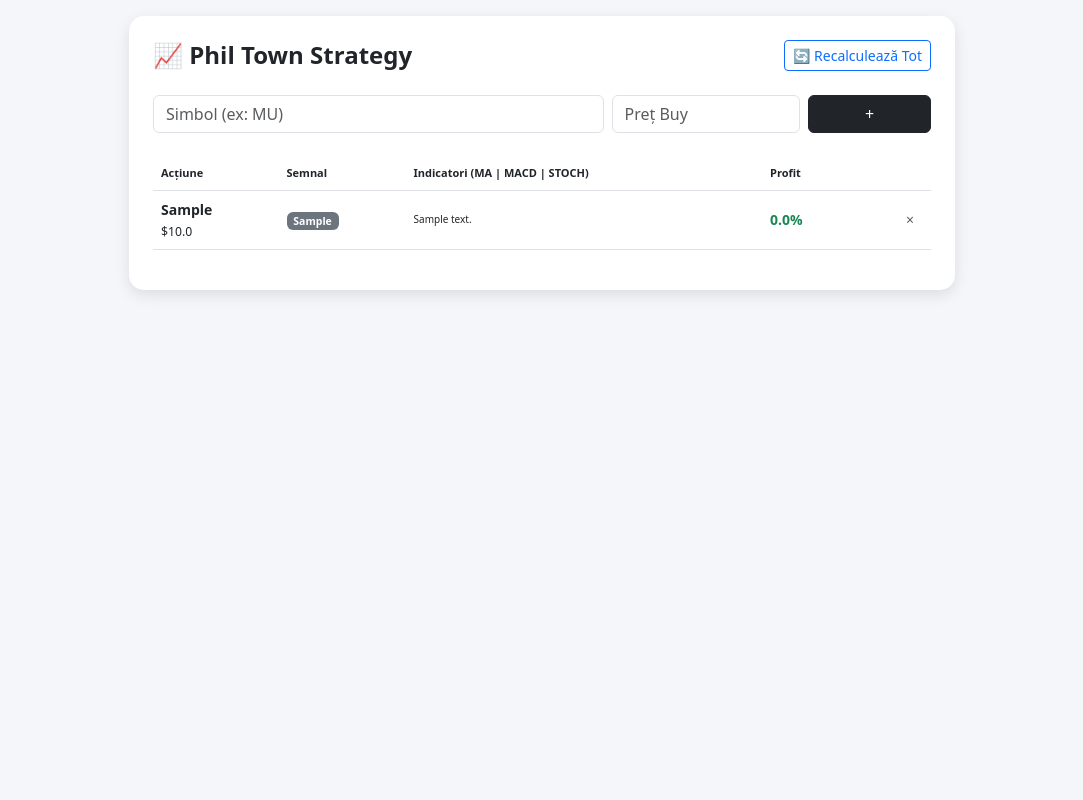
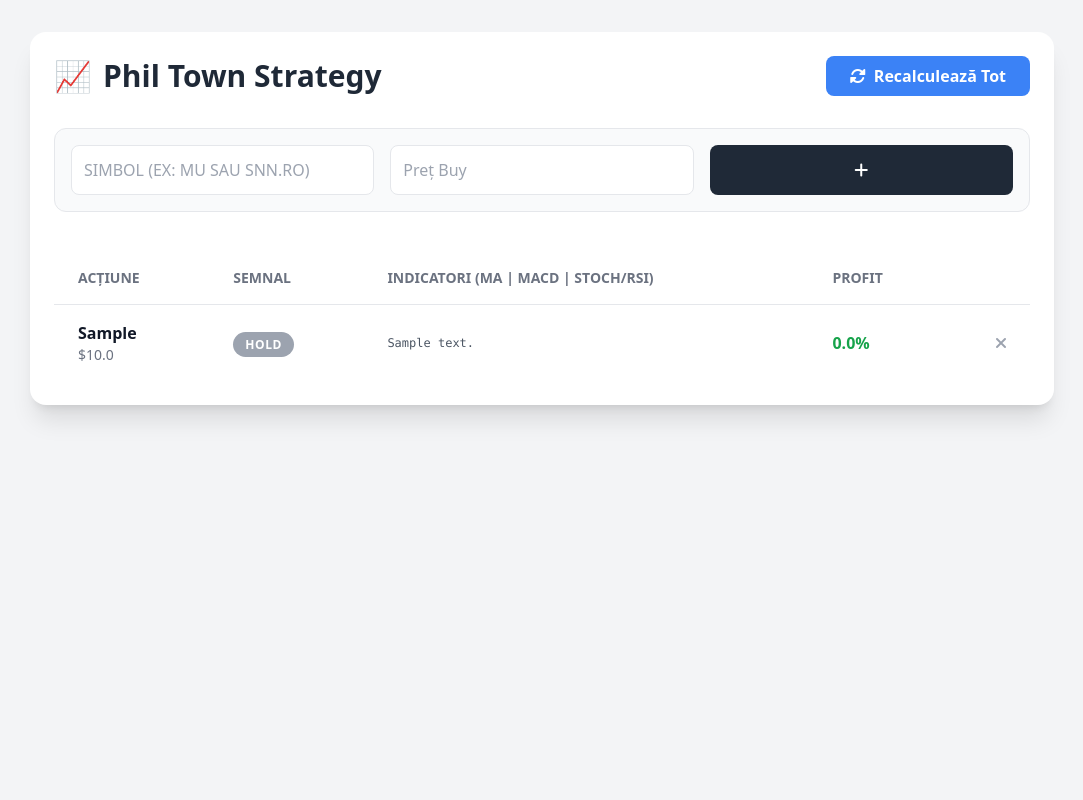
Before and after one commit to constantinionalex/Portofoliu_Revolut, a Flask app: page / in a window 1280 px wide. Shown: the whole page, without its empty margins (98-1181 px from the left). Run offline with Flask 3, Linux system fonts and the light colour scheme; tables that the repository leaves empty hold one stand-in row (values such as "Sample post"); some libraries are stand-ins or nearby versions.

Commit message:
Update index.html

```diff
--- a/templates/index.html
+++ b/templates/index.html
@@ -3,99 +3,113 @@
 <head>
     <meta charset="UTF-8">
     <meta name="viewport" content="width=device-width, initial-scale=1.0">
-    <title>Rule #1 Portfolio</title>
-    <link href="https://cdn.jsdelivr.net/npm/bootstrap@5.3.0/dist/css/bootstrap.min.css" rel="stylesheet">
-    <style>
-        body { background: #f4f6f9; font-size: 14px; }
-        .card { border-radius: 15px; border: none; box-shadow: 0 5px 15px rgba(0,0,0,0.1); }
-        .badge-buy { background: #28a745; color: white; }
-        .badge-sell { background: #dc3545; color: white; }
-        .badge-hold { background: #6c757d; color: white; }
-        #autocomplete-results { position: absolute; z-index: 1000; width: 100%; top: 40px; }
-        .tech-text { font-size: 10px; color: #7f8c8d; }
-    </style>
+    <title>Phil Town Strategy - Portofoliu</title>
+    <script src="https://cdn.tailwindcss.com"></script>
+    <link rel="stylesheet" href="https://cdnjs.cloudflare.com/ajax/libs/font-awesome/6.0.0/css/all.min.css">
 </head>
-<body class="p-3">
-<div class="container" style="max-width: 850px;">
-    <div class="card p-4">
-        <div class="d-flex justify-content-between align-items-center mb-4">
-            <h4 class="fw-bold m-0">📈 Phil Town Strategy</h4>
-            <button onclick="manualRefresh()" id="btn-refresh" class="btn btn-sm btn-outline-primary">🔄 Recalculează Tot</button>
+<body class="bg-gray-100 min-h-screen p-4 md:p-8">
+    <div class="max-w-5xl mx-auto bg-white rounded-2xl shadow-xl p-6">
+
+        <div class="flex flex-col md:flex-row justify-between items-center mb-8 gap-4">
+            <h1 class="text-3xl font-extrabold text-gray-800 flex items-center">
+                <span class="mr-3">📈</span> Phil Town Strategy
+            </h1>
+            <button onclick="refreshAll()" id="refreshBtn" class="bg-blue-500 hover:bg-blue-600 text-white px-6 py-2 rounded-lg font-bold transition flex items-center">
+                <i class="fas fa-sync-alt mr-2"></i> Recalculează Tot
+            </button>
         </div>
 
-        <div class="row g-2 mb-4 position-relative">
-            <div class="col-7 position-relative">
-                <input type="text" id="symbol" class="form-control" placeholder="Simbol (ex: MU)" autocomplete="off">
-                <div id="autocomplete-results" class="list-group"></div>
-            </div>
-            <div class="col-3"><input type="number" id="price" class="form-control" placeholder="Preț Buy"></div>
-            <div class="col-2"><button onclick="addStock()" class="btn btn-dark w-100">+</button></div>
-        </div>
+        <form id="addForm" class="grid grid-cols-1 md:grid-cols-3 gap-4 mb-10 bg-gray-50 p-4 rounded-xl border border-gray-200">
+            <input type="text" name="symbol" placeholder="Simbol (ex: MU sau SNN.RO)" required class="p-3 border rounded-lg focus:ring-2 focus:ring-blue-400 outline-none uppercase">
+            <input type="number" step="0.0001" name="price" placeholder="Preț Buy" required class="p-3 border rounded-lg focus:ring-2 focus:ring-blue-400 outline-none">
+            <button type="submit" class="bg-gray-800 hover:bg-black text-white p-3 rounded-lg font-bold transition">
+                <i class="fas fa-plus"></i>
+            </button>
+        </form>
 
-        <div class="table-responsive">
-            <table class="table align-middle">
+        <div class="overflow-x-auto">
+            <table class="w-full text-left border-collapse">
                 <thead>
-                    <tr class="text-muted" style="font-size: 11px;">
-                        <th>Acțiune</th>
-                        <th>Semnal</th>
-                        <th>Indicatori (MA | MACD | STOCH)</th>
-                        <th>Profit</th>
-                        <th></th>
+                    <tr class="text-gray-500 border-b text-sm uppercase">
+                        <th class="px-6 py-4">Acțiune</th>
+                        <th class="px-6 py-4">Semnal</th>
+                        <th class="px-6 py-4">Indicatori (MA | MACD | STOCH/RSI)</th>
+                        <th class="px-6 py-4">Profit</th>
+                        <th class="px-6 py-4"></th>
                     </tr>
                 </thead>
-                <tbody>
-                    {% for s in stocks %}
-                    <tr>
-                        <td><b class="d-block">{{ s.symbol }}</b><small>${{ s.current_price }}</small></td>
-                        <td><span class="badge {{ 'badge-buy' if s.last_signal == 'BUY' else 'badge-sell' if s.last_signal == 'SELL' else 'badge-hold' }}">{{ s.last_signal }}</span></td>
-                        <td class="tech-text">{{ s.tech_details }}</td>
-                        <td class="fw-bold {{ 'text-success' if s.current_price >= s.purchase_price else 'text-danger' }}">
-                            {{ (((s.current_price - s.purchase_price)/s.purchase_price)*100)|round(1) }}%
+                <tbody class="divide-y divide-gray-100">
+                    {% for stock in stocks %}
+                    <tr class="hover:bg-gray-50 transition">
+                        <td class="px-6 py-4">
+                            <div class="font-bold text-gray-900">{{ stock.symbol }}</div>
+                            <div class="text-sm text-gray-500">
+                                {% if '.RO' in stock.symbol or '.BVB' in stock.symbol %}
+                                    {{ stock.current_price }} RON
+                                {% else %}
+                                    ${{ stock.current_price }}
+                                {% endif %}
+                            </div>
                         </td>
-                        <td class="text-end"><button onclick="del({{s.id}})" class="btn btn-sm text-muted">×</button></td>
+                        <td class="px-6 py-4">
+                            {% if stock.last_signal == 'BUY' %}
+                                <span class="bg-green-500 text-white px-3 py-1 rounded-full text-xs font-bold uppercase tracking-wider">BUY</span>
+                            {% elif stock.last_signal == 'SELL' %}
+                                <span class="bg-red-500 text-white px-3 py-1 rounded-full text-xs font-bold uppercase tracking-wider">SELL</span>
+                            {% else %}
+                                <span class="bg-gray-400 text-white px-3 py-1 rounded-full text-xs font-bold uppercase tracking-wider">HOLD</span>
+                            {% endif %}
+                        </td>
+                        <td class="px-6 py-4 text-xs font-mono text-gray-600">
+                            {{ stock.tech_details }}
+                        </td>
+                        <td class="px-6 py-4 font-bold">
+                            {% set profit = ((stock.current_price - stock.purchase_price) / stock.purchase_price * 100) if stock.purchase_price > 0 else 0 %}
+                            <span class="{{ 'text-green-600' if profit >= 0 else 'text-red-600' }}">
+                                {{ "%.1f"|format(profit) }}%
+                            </span>
+                        </td>
+                        <td class="px-6 py-4 text-right">
+                            <button onclick="deleteStock({{ stock.id }})" class="text-gray-400 hover:text-red-500 transition">
+                                <i class="fas fa-times"></i>
+                            </button>
+                        </td>
                     </tr>
                     {% endfor %}
                 </tbody>
             </table>
         </div>
     </div>
-</div>
 
-<script>
-    const input = document.getElementById('symbol');
-    const results = document.getElementById('autocomplete-results');
+    <script>
+        // Adăugare acțiune
+        document.getElementById('addForm').onsubmit = async (e) => {
+            e.preventDefault();
+            const formData = new FormData(e.target);
+            await fetch('/add', { method: 'POST', body: formData });
+            location.reload();
+        };
 
-    input.addEventListener('input', async () => {
-        if (input.value.length < 2) { results.innerHTML = ''; return; }
-        try {
-            const r = await fetch(`/search?q=${input.value}`);
-            const data = await r.json();
-            results.innerHTML = data.map(i => `
-                <button class="list-group-item list-group-item-action" onclick="sel('${i.symbol}')">
-                    <b>${i.symbol}</b> <small>- ${i.name}</small>
-                </button>`).join('');
-        } catch (e) { console.error(e); }
-    });
+        // Ștergere acțiune
+        async function deleteStock(id) {
+            if(confirm('Ștergi această acțiune?')) {
+                await fetch(`/delete/${id}`, { method: 'DELETE' });
+                location.reload();
+            }
+        }
 
-    function sel(s) { input.value = s; results.innerHTML = ''; }
+        // Recalculare asincronă
+        async function refreshAll() {
+            const btn = document.getElementById('refreshBtn');
+            btn.disabled = true;
+            btn.innerHTML = '<i class="fas fa-spinner fa-spin mr-2"></i> Procesez...';
 
-    async function addStock() {
-        const f = new FormData();
-        f.append('symbol', input.value);
-        f.append('price', document.getElementById('price').value);
-        await fetch('/add', {method: 'POST', body: f});
-        location.reload();
-    }
+            await fetch('/refresh_manual');
+            alert("Am pornit actualizarea în fundal. Dă un refresh paginii peste 1-2 minute.");
 
-    async function manualRefresh() {
-        const btn = document.getElementById('btn-refresh');
-        btn.innerText = "⏳ Se calculează...";
-        btn.disabled = true;
-        await fetch('/refresh_manual');
-        location.reload();
-    }
-
-    async function del(id) { if(confirm('Ștergi?')) { await fetch('/delete/'+id, {method:'DELETE'}); location.reload(); } }
-</script>
+            btn.disabled = false;
+            btn.innerHTML = '<i class="fas fa-sync-alt mr-2"></i> Recalculează Tot';
+        }
+    </script>
 </body>
 </html>
```
